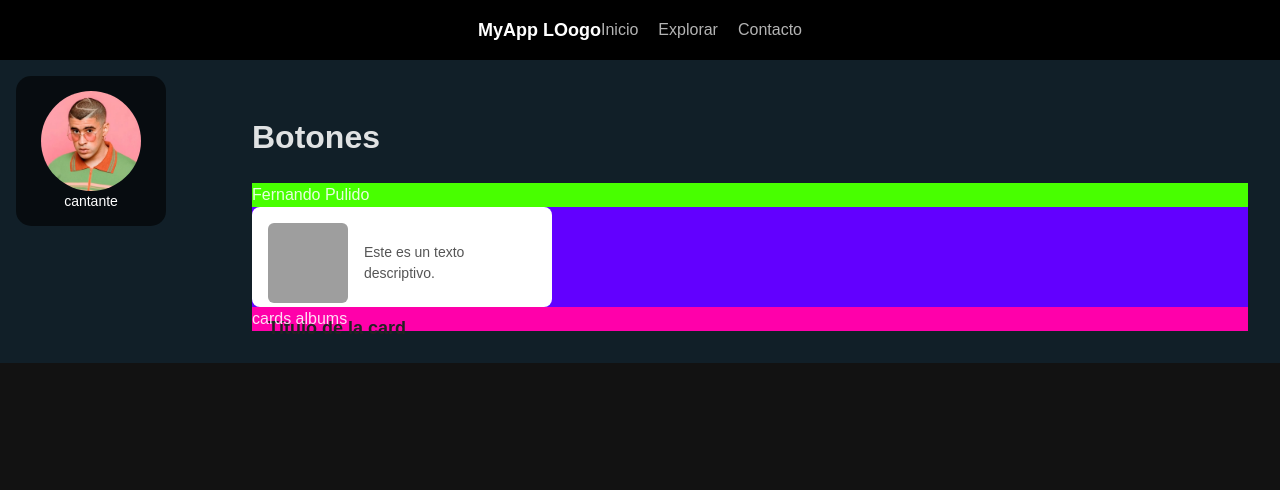
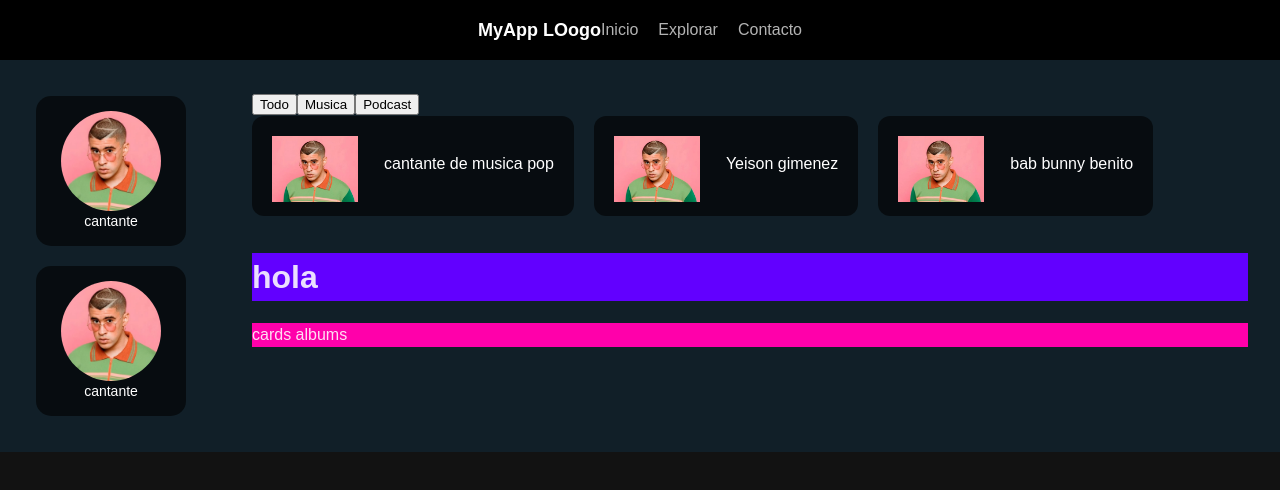
Before and after one commit to fernando-pulido/Spotify, a React (Vite) app: page / in a window 1280 px wide. Shown: the top 490 px of the page. Built offline with nearby package versions, Linux system fonts and the light colour scheme; grey boxes are pictures that could not be loaded.

Commit message:
feat(css) create styles card

```diff
--- a/src/components/AlbumMusic/AlbumMusic.css
+++ b/src/components/AlbumMusic/AlbumMusic.css
@@ -1,11 +1,11 @@
 .content {
-  flex: 1;
   background-color: #111f28;
   padding: 16px;
 }
 
 .Cards {
-  background-color: rgb(72, 255, 0);
+  display: flex;
+  gap: 20px;
 }
 
 .Cards-autores {
--- a/src/components/AlbumMusic/AlbumMusic.tsx
+++ b/src/components/AlbumMusic/AlbumMusic.tsx
@@ -1,17 +1,24 @@
-import CardMusic from '../Card/CardMusic'
+import CardMusic from './Card/CardMusic'
+import Img from '../../assets/img/Img.png'
+
 import './AlbumMusic.css'
+import Buttons from '../Buttons/Buttons'
 
 const AlbumMusic = () => {
   return (
     <div className="content">
-      <h1>Botones </h1>
+      <div>
+        <Buttons />
+      </div>
       <div className="Cards">
-        Fernando Pulido <br />
+        <CardMusic image={Img} title="cantante de musica pop" />
+        <CardMusic image={Img} title="Yeison gimenez " />
+        <CardMusic image={Img} title="bab bunny benito" />
       </div>
       <div className="Cards-autores">
-        <CardMusic />
+        <h1>hola</h1>
       </div>
-      <div className="Cards-albums">cards albums </div>
+      <div className="Cards-albums">cards albums</div>
     </div>
   )
 }
--- /dev/null
+++ b/src/components/AlbumMusic/Card/CardMusic.tsx
@@ -0,0 +1,17 @@
+import './card.css'
+
+type CardRoundType = {
+  image: string
+  title: string
+}
+
+const CardMusic = ({ image, title }: CardRoundType) => {
+  return (
+    <div className="side-card">
+      <img src={image} alt={title} className="side-card-image" />
+      <h3 className="side-card-title">{title}</h3>
+    </div>
+  )
+}
+
+export default CardMusic
--- /dev/null
+++ b/src/components/AlbumMusic/Card/card.css
@@ -0,0 +1,26 @@
+.side-card {
+  display: flex;
+  gap: 26px;
+  padding: 20px;
+  background-color: rgba(0, 0, 0, 0.6);
+  border-radius: 12px;
+  height: 100px;
+  margin-bottom: 16px;
+}
+
+.side-card:hover {
+  background-color: #202020;
+}
+
+.side-card-image {
+  width: 86px;
+  height: 66px;
+  object-fit: cover;
+  border-radius: 0px;
+}
+
+.side-card-title {
+  color: white;
+  font-size: 16px;
+  font-weight: 500;
+}
--- /dev/null
+++ b/src/components/Buttons/Buttons.css
@@ -0,0 +1,2 @@
+.buttons {
+}
--- /dev/null
+++ b/src/components/Buttons/Buttons.tsx
@@ -0,0 +1,11 @@
+const Buttons = () => {
+  return (
+    <div className="buttons">
+      <button>Todo</button>
+      <button>Musica </button>
+      <button>Podcast</button>
+    </div>
+  )
+}
+
+export default Buttons
--- a/src/components/Card/CardMusic.tsx
+++ /dev/null
@@ -1,21 +0,0 @@
-import './card.css'
-
-const CardMusic = () => {
-  return (
-    <div className="card">
-      <div className="card-top">
-        <img
-          src="https://es.pngtree.com/freepng/cute-anime-style-girl_21036715.html"
-          alt="imagen"
-          className="card-img"
-        />
-
-        <p className="card-text">Este es un texto descriptivo.</p>
-      </div>
-
-      <h3 className="card-title">Título de la card</h3>
-    </div>
-  )
-}
-
-export default CardMusic
--- a/src/components/Card/card.css
+++ /dev/null
@@ -1,32 +0,0 @@
-.card {
-  width: 300px;
-  height: 100px;
-  background: #fff;
-  border-radius: 8px;
-  padding: 16px;
-  font-family: Arial, sans-serif;
-}
-
-.card-top {
-  display: flex;
-  gap: 16px;
-  align-items: center;
-}
-
-.card-img {
-  width: 80px;
-  height: 80px;
-  object-fit: cover;
-  border-radius: 6px;
-}
-
-.card-text {
-  font-size: 14px;
-  color: #555;
-}
-
-.card-title {
-  margin-top: 12px;
-  font-size: 18px;
-  color: #222;
-}
--- a/src/components/LibraryComponents/CardsLibrary/CardsLibrary.css
+++ b/src/components/LibraryComponents/CardsLibrary/CardsLibrary.css
@@ -7,6 +7,7 @@
   flex-direction: column;
   align-items: center;
   justify-content: center;
+  margin: 20px;
 }
 
 .round-full-card:hover {
--- a/src/components/LibraryComponents/LibraryComponents.tsx
+++ b/src/components/LibraryComponents/LibraryComponents.tsx
@@ -1,8 +1,10 @@
+import Img from '../../assets/img/img.png'
 import CardsLibrary from './CardsLibrary/CardsLibrary'
-import Img from '../../assets/img/img.png'
+
 const LibraryComponents = () => {
   return (
     <div>
+      <CardsLibrary image={Img} title="cantante" />
       <CardsLibrary image={Img} title="cantante" />
     </div>
   )
```
